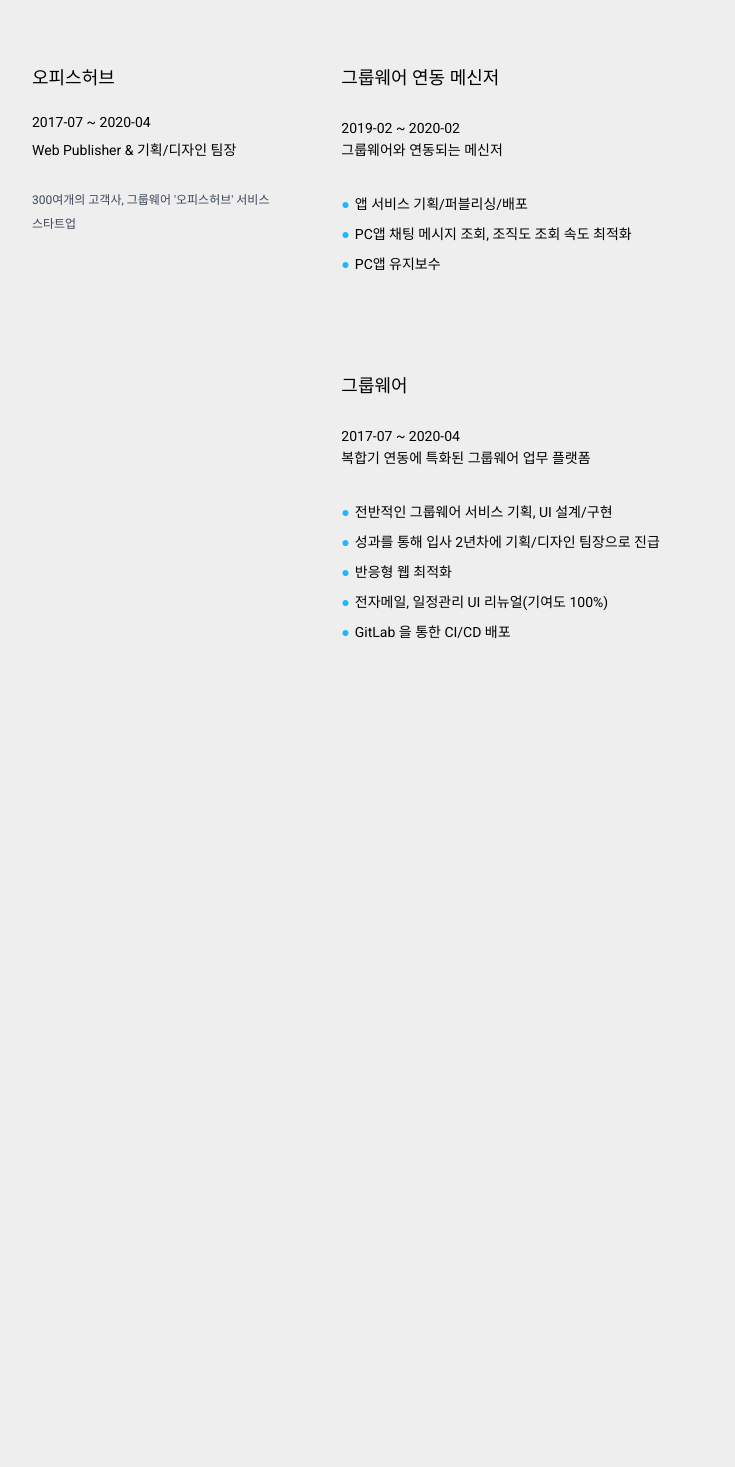
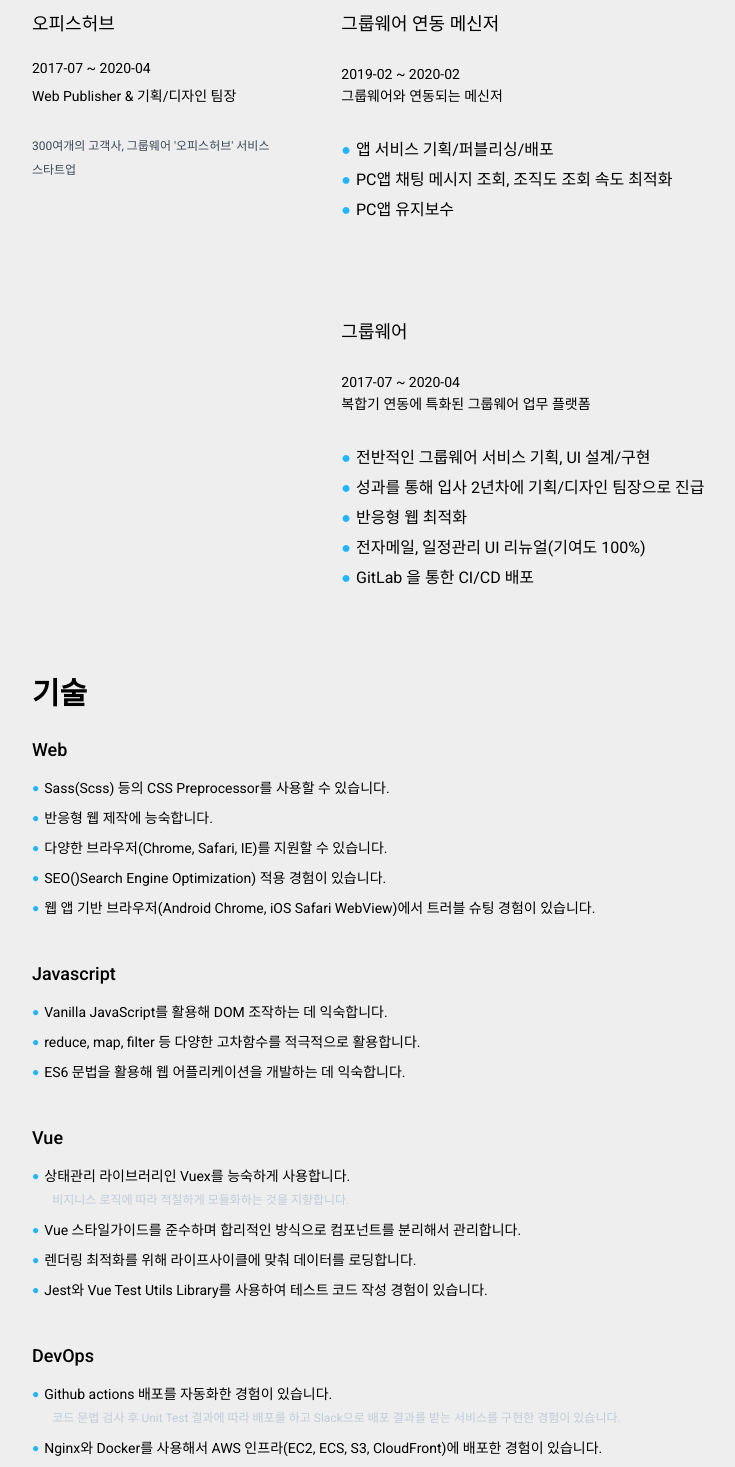
Before and after one commit to koallazon/resume, a Vue app: page / in a window 1280 px wide. Shown: the part 1330-2797 px from the top of the page, without its empty margins (160-895 px from the left). Before the commit the page ends 2150 px from the top, so only its background shows below. Built offline with nearby package versions, Linux system fonts and the light colour scheme.

Commit message:
기술, 교육 자격증 구현 및 반응형 적용

```diff
--- a/src/components/CareerCompany.vue
+++ b/src/components/CareerCompany.vue
@@ -1,9 +1,11 @@
 <template>
-  <div class="grid grid-cols-3 gap-x-8 mb-10">
+  <div class="career-company grid grid-cols-3 gap-x-4 tablet:gap-x-8">
     <!-- 회사명, 재직기간, 회사 소개 -->
     <div class="relative h-auto">
-      <div class="flex flex-col sticky top-20">
-        <h4 class="text-lg font-medium mb-5">{{ item.companyName }}</h4>
+      <div class="flex flex-col sticky top-12">
+        <h4 class="text-md tablet:text-lg font-medium mb-5">
+          {{ item.companyName }}
+        </h4>
         <span class="text-sm mb-2">{{ item.period }}</span>
         <span class="text-sm">{{ item.role }}</span>
         <p
@@ -12,6 +14,7 @@
         />
       </div>
     </div>
+    <!-- 프로젝트 -->
     <div class="col-span-2">
       <CareerProject
         v-for="(project, i) in item.project"
@@ -37,6 +40,11 @@
       required: true,
     },
   },
-  // setup() {},
 });
 </script>
+
+<style scoped>
+.career-company:not(:last-child) {
+  margin-bottom: 2.5rem;
+}
+</style>
--- a/src/components/CareerProject.vue
+++ b/src/components/CareerProject.vue
@@ -1,6 +1,6 @@
 <template>
-  <div class="mb-24">
-    <h5 class="text-lg font-medium mb-6">{{ project.title }}</h5>
+  <div class="career-project">
+    <h5 class="text-md tablet:text-lg font-medium mb-6">{{ project.title }}</h5>
     <span class="text-sm">{{ project.date }}</span>
     <p class="text-sm">
       {{ project.desc }}
@@ -17,7 +17,7 @@
       <li
         v-for="(perform, i) in project.performance"
         :key="i"
-        class="leading-6 mb-1.5 word-keep"
+        class="text-sm tablet:text-base leading-6 mb-1.5 word-keep"
       >
         {{ perform }}
       </li>
@@ -50,4 +50,7 @@
   color: #1fb6ff;
   margin-right: 5px;
 }
+.career-project:not(:last-child) {
+  margin-bottom: 6rem;
+}
 </style>
--- /dev/null
+++ b/src/components/Education.vue
@@ -0,0 +1,42 @@
+<template>
+  <div class="education-wrap tablet:grid tablet:grid-cols-3 tablet:gap-x-8">
+    <!-- 교육명, 기간 -->
+    <div>
+      <h4 class="text-md tablet:text-lg font-medium mb-3">
+        {{ item.subject }}
+      </h4>
+      <p class="flex flex-row item-center text-xs tablet:text-sm gap-x-2">
+        <span class="font-medium">{{ item.organ }}</span>
+        <span class="text-gray">({{ item.period }})</span>
+      </p>
+    </div>
+    <!-- 교육 상세 -->
+    <div class="tablet:col-span-2 mt-3 tablet:mt-0">
+      <p
+        v-if="item.desc"
+        class="leading-6 word-keep text-sm"
+        v-html="item.desc"
+      />
+    </div>
+  </div>
+</template>
+
+<script lang="ts">
+import { defineComponent, PropType } from "vue";
+import { IEdu } from "../types";
+export default defineComponent({
+  name: "Education",
+  props: {
+    item: {
+      type: Object as PropType<IEdu>,
+      required: true,
+    },
+  },
+});
+</script>
+
+<style scoped>
+.education-wrap:not(:last-child) {
+  margin-bottom: 2.5rem;
+}
+</style>
--- /dev/null
+++ b/src/components/Skill.vue
@@ -0,0 +1,54 @@
+<template>
+  <div class="skill-wrap">
+    <h4 class="text-lg font-medium">{{ item.subject }}</h4>
+    <ul class="text-sm mt-3">
+      <li
+        v-for="(content, i) in item.content"
+        :key="i"
+        class="leading-6 mb-1.5 word-keep"
+      >
+        <div class="flex flex-col">
+          <span>{{ content.title }}</span>
+          <span v-if="content.desc" class="text-xs leading-6 text-gray pl-2">{{
+            content.desc
+          }}</span>
+        </div>
+      </li>
+    </ul>
+  </div>
+</template>
+
+<script lang="ts">
+import { defineComponent, PropType } from "vue";
+import { ISkill } from "../types";
+
+export default defineComponent({
+  name: "Skill",
+  props: {
+    item: {
+      type: Object as PropType<ISkill>,
+      required: true,
+    },
+  },
+  setup() {
+    return {};
+  },
+});
+</script>
+
+<style scoped>
+.skill-wrap:not(:last-child) {
+  margin-bottom: 2.5rem;
+}
+ul li {
+  list-style: none;
+  display: flex;
+}
+ul li::before {
+  content: "\25CF";
+  display: inline-block;
+  color: #1fb6ff;
+  margin-right: 5px;
+  font-size: 0.75rem;
+}
+</style>
--- a/src/router/layout/Header.vue
+++ b/src/router/layout/Header.vue
@@ -1,5 +1,6 @@
 <template>
   <header class="flex items-center justify-end">
+    <p class="text-xs text-gray mr-5">Last updated: {{ lastUpdateDate }}</p>
     <button
       class="bg-white text-font dark:text-font-dark pr-2 py-2"
       @click="changeTheme('light')"
@@ -37,6 +38,7 @@
     Switch,
   },
   setup() {
+    const lastUpdateDate = ref("2022-04-12");
     const state = reactive({
       theme:
         localStorage.theme === "dark" ||
@@ -73,6 +75,7 @@
       ...toRefs(state),
       enabled,
       isDark,
+      lastUpdateDate,
       changeTheme,
     };
   },
--- a/src/router/views/Home.vue
+++ b/src/router/views/Home.vue
@@ -1,10 +1,10 @@
 <template>
-  <div class="w-full mx-auto max-w-4xl">
+  <div class="w-full mx-auto max-w-4xl py-10 px-4 tablet:px-0">
     <!-- 소개 -->
-    <section class="pt-12 text-font dark:text-font-dark">
-      <h2 class="text-5xl font-bold mb-3">이태규</h2>
-      <h3 class="text-3xl font-medium mb-6">Front-end Engineer</h3>
-      <p class="leading-8 word-keep">
+    <section class="tablet:pt-12 text-font dark:text-font-dark">
+      <h2 class="text-2xl tablet:text-5xl font-bold mb-3">이태규</h2>
+      <h3 class="text-xl tablet:text-3xl mb-6">Front-end Engineer</h3>
+      <p class="text-sm tablet:text-base leading-8 word-keep">
         3년간의 웹 퍼블리셔 경험을 갖고 있는 3년차 프론트엔드 개발자입니다.<br />
         단순히 개발만하는 것보다는 서비스 관련 지식에 대해 충분히 이해하고<br />
         비지니스에 동참해서 주도적으로 일할 수 있는 환경을 선호합니다.<br />
@@ -28,9 +28,19 @@
       </ul>
     </section>
     <!-- 경력 -->
-    <section id="career" class="text-font dark:text-font-dark my-20">
-      <h3 class="text-3xl font-bold mb-5">경력</h3>
+    <section id="career" class="text-font dark:text-font-dark mt-20">
+      <h3 class="text-xl tablet:text-3xl font-bold mb-6">경력</h3>
       <CareerCompany v-for="(career, i) in careers" :key="i" :item="career" />
+    </section>
+    <!-- 기술 -->
+    <section id="skill" class="text-font dark:text-font-dark mt-20">
+      <h3 class="text-xl tablet:text-3xl font-bold mb-6">기술</h3>
+      <Skill v-for="(skill, i) in skills" :key="i" :item="skill" />
+    </section>
+    <!-- 교육 및 자격증-->
+    <section id="edu_license" class="text-font dark:text-font-dark mt-20">
+      <h3 class="text-xl tablet:text-3xl font-bold mb-6">교육 / 자격증</h3>
+      <EduLicense v-for="(edu, i) in educations" :key="i" :item="edu" />
     </section>
   </div>
 </template>
@@ -38,12 +48,16 @@
 <script lang="ts">
 import { defineComponent, reactive } from "vue";
 import CareerCompany from "../../components/CareerCompany.vue";
+import Skill from "../../components/Skill.vue";
+import EduLicense from "../../components/Education.vue";
 import { MailIcon } from "@heroicons/vue/solid";
-import { ICareer } from "../../types";
+import { ICareer, ISkill, IEdu } from "../../types";
 export default defineComponent({
   name: "Home",
   components: {
     CareerCompany,
+    Skill,
+    EduLicense,
     MailIcon,
   },
   setup() {
@@ -115,8 +129,116 @@
       },
     ]);
 
+    const skills: ISkill[] = reactive([
+      {
+        subject: "Web",
+        content: [
+          {
+            title: "Sass(Scss) 등의 CSS Preprocessor를 사용할 수 있습니다.",
+          },
+          {
+            title: "반응형 웹 제작에 능숙합니다.",
+          },
+          {
+            title: "다양한 브라우저(Chrome, Safari, IE)를 지원할 수 있습니다.",
+          },
+          {
+            title: "SEO()Search Engine Optimization) 적용 경험이 있습니다.",
+          },
+          {
+            title:
+              "웹 앱 기반 브라우저(Android Chrome, iOS Safari WebView)에서 트러블 슈팅 경험이 있습니다.",
+          },
+        ],
+      },
+      {
+        subject: "Javascript",
+        content: [
+          {
+            title: "Vanilla JavaScript를 활용해 DOM 조작하는 데 익숙합니다.",
+          },
+          {
+            title:
+              "reduce, map, filter 등 다양한 고차함수를 적극적으로 활용합니다.",
+          },
+          {
+            title:
+              "ES6 문법을 활용해 웹 어플리케이션을 개발하는 데 익숙합니다.",
+          },
+        ],
+      },
+      {
+        subject: "Vue",
+        content: [
+          {
+            title: "상태관리 라이브러리인 Vuex를 능숙하게 사용합니다.",
+            desc: "비지니스 로직에 따라 적절하게 모듈화하는 것을 지향합니다.",
+          },
+          {
+            title:
+              "Vue 스타일가이드를 준수하며 합리적인 방식으로 컴포넌트를 분리해서 관리합니다.",
+          },
+          {
+            title:
+              "렌더링 최적화를 위해 라이프사이클에 맞춰 데이터를 로딩합니다.",
+          },
+          {
+            title:
+              "Jest와 Vue Test Utils Library를 사용하여 테스트 코드 작성 경험이 있습니다.",
+          },
+        ],
+      },
+      {
+        subject: "DevOps",
+        content: [
+          {
+            title: "Github actions 배포를 자동화한 경험이 있습니다.",
+            desc: "코드 문법 검사 후 Unit Test 결과에 따라 배포를 하고 Slack으로 배포 결과를 받는 서비스를 구현한 경험이 있습니다.",
+          },
+          {
+            title:
+              "Nginx와 Docker를 사용해서 AWS 인프라(EC2, ECS, S3, CloudFront)에 배포한 경험이 있습니다.",
+          },
+          {
+            title: "Git, Github을 활용한 워크플로우 경험에 익숙합니다.",
+          },
+        ],
+      },
+      {
+        subject: "Communication",
+        content: [
+          {
+            title:
+              "프로젝트를 완수하기 위해 적극적으로 팀원과 소통하기를 좋아합니다.",
+          },
+        ],
+      },
+    ]);
+
+    const educations: IEdu[] = reactive([
+      {
+        subject: "Vue 개발자 과정",
+        organ: "Vue Mastery, Vue School",
+        period: "2020. 10 ~",
+        desc: "vue2, vue3의 초급/중급/심화과정 수료",
+      },
+      {
+        subject: "정보처리기사",
+        organ: "한국산업인력공단",
+        period: "2019. 5",
+      },
+      {
+        subject: "프론트엔드 개발자 과정",
+        organ: "그린 아키데미",
+        period: "2016. 7 ~ 2017. 1",
+        desc: "HTML5 마크업, CSS3 스타일링, 자바스크립트 동적구현, PHP 데이터 송/수신 처리, 게시판 구현, 로그인 기능 구현",
+      },
+    ]);
+
     return {
       careers,
+      skills,
+      educations,
     };
   },
 });
```
Also changed, not shown: src/types.ts (+17 -0 lines).
